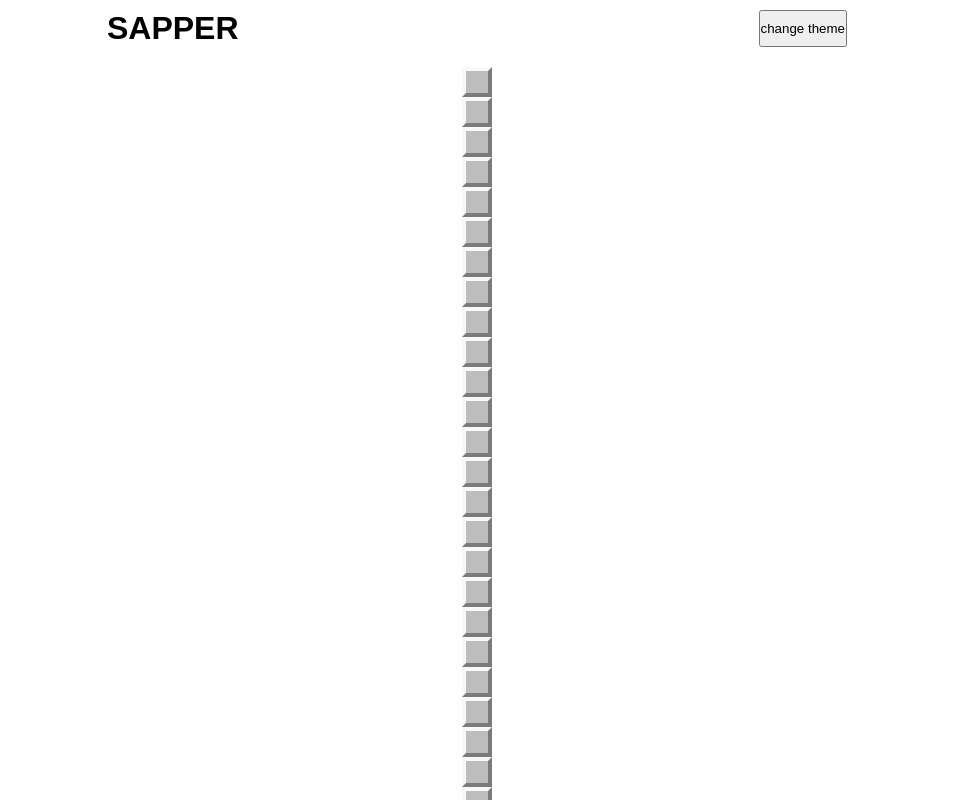
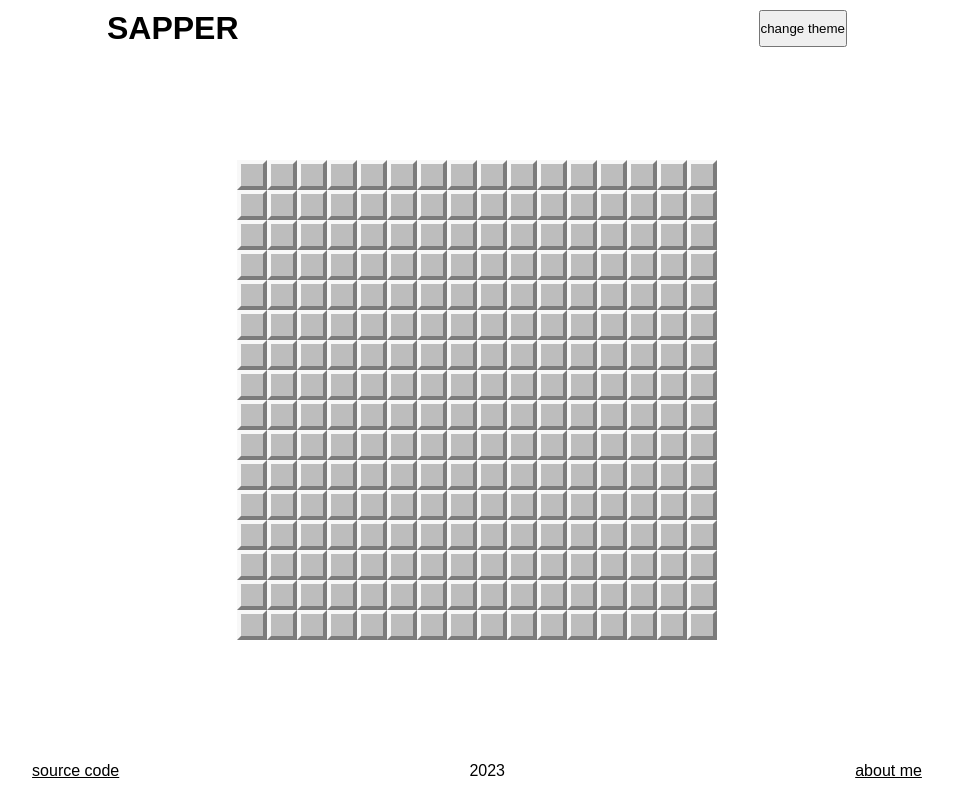
Before and after one commit to Vetapteka/sapper_game, a React (Create React App) app: page / in a window 1280 px wide. Shown: the top 800 px of the page, without its empty margins (163-1116 px from the left). Built offline with nearby package versions, Linux system fonts and the light colour scheme.

Commit message:
start with no bomb + neighboring empty tiles open

```diff
--- a/src/components/game/Game.tsx
+++ b/src/components/game/Game.tsx
@@ -1,6 +1,8 @@
 import { useRef } from 'react';
 import Tile, { TileRef } from './Tile';
 import { GameField } from './tools/GameField';
+import styled from 'styled-components';
+import { MultipleArray } from './tools/MultipleArray';
 
 const x = 16;
 const y = 16;
@@ -9,8 +11,16 @@ const bombRadius = 1;
 
 let isFirstClick = true;
 
+const Grid = styled.div`
+    display: grid;
+    margin: 0 auto;
+    grid-template-columns: repeat(16, 30px);
+    grid-template-rows: repeat(16, 30px);
+`;
+
 const Game = () => {
     const tileRefs = useRef<Array<TileRef>>([]);
+    const gameField = new GameField(bombCount, x, y, bombRadius);
 
     const createTiles = () => {
         const tiles = [];
@@ -31,7 +41,7 @@ const Game = () => {
     const handleRightClick = (event: React.MouseEvent<HTMLDivElement>) => {
         event.preventDefault();
 
-        const tile = getTileByClick(event);
+        const tile = getTileByIndex(getTileIndexByClick(event));
         const clickCounter = tile.getRightClickCount();
         const clickCount = clickCounter.current;
 
@@ -48,28 +58,44 @@ const Game = () => {
     };
 
     const handleLeftClick = (event: React.MouseEvent<HTMLDivElement>) => {
+        const tileIndex = getTileIndexByClick(event);
+
         if (isFirstClick) {
-            initTiles();
+            initTiles(tileIndex);
             isFirstClick = false;
         }
 
-        getTileByClick(event)?.open();
+        const tile = getTileByIndex(tileIndex);
+
+        const tileCoord = MultipleArray.getCoordsByLineCoords(
+            tile.getIndex(),
+            x
+        );
+
+        const openedCoords = gameField.getUnlockedCoords(tileCoord);
+
+        openedCoords.forEach((coords) => {
+            const index = MultipleArray.getLineCoordsByCoords(coords, x);
+            tileRefs.current[index].open();
+        });
     };
 
-    const getTileByClick = (
-        event: React.MouseEvent<HTMLDivElement>
-    ): TileRef => {
+    const getTileIndexByClick = (event: React.MouseEvent<HTMLDivElement>) => {
         const target = event.target as HTMLDivElement;
         const index = target.dataset.index || '0';
-
-        return tileRefs.current[+index];
+        return +index;
     };
 
-    const initTiles = () => {
-        const gameField = new GameField(bombCount, x, y, bombRadius);
-        gameField.fillField();
+    const getTileByIndex = (index: number): TileRef => {
+        return tileRefs.current[index];
+    };
+
+    const initTiles = (firstClickTileIndex: number) => {
+        gameField.fillField(
+            MultipleArray.getCoordsByLineCoords(firstClickTileIndex, x)
+        );
+
         const field = gameField.field;
-
         const filedLine = field.getValuesInLine();
 
         tileRefs.current.forEach((ref, index) => {
@@ -77,7 +103,7 @@ const Game = () => {
         });
     };
 
-    return <>{createTiles()}</>;
+    return <Grid>{createTiles()}</Grid>;
 };
 
 export default Game;
--- a/src/components/game/Tile.tsx
+++ b/src/components/game/Tile.tsx
@@ -84,6 +84,7 @@ export interface TileData {
 
 export interface TileRef {
     open: () => void;
+    getIndex: () => number;
     getRightClickCount: () => React.MutableRefObject<number>;
 
     setTileOpenedRole: (role: TileOpenedRoleType) => void;
@@ -103,6 +104,10 @@ const Tile = forwardRef<TileRef, TileProps>(
         const rightClickCount = useRef(0);
 
         useImperativeHandle(ref, () => ({
+            getIndex: () => {
+                return data.index;
+            },
+
             open: () => {
                 setIsOpen(true);
             },
--- a/src/components/game/tools/Coordinates.ts
+++ b/src/components/game/tools/Coordinates.ts
@@ -1,4 +1,13 @@
-export type Coordinates =  {
+export class Coordinates {
     x: number;
     y: number;
+
+    constructor(x: number, y: number) {
+        this.x = x;
+        this.y = y;
+    }
+
+    static compare(c1: Coordinates, c2: Coordinates) {
+        return c1.x == c2.x && c1.y == c2.y;
+    }
 }
--- a/src/components/game/tools/GameField.ts
+++ b/src/components/game/tools/GameField.ts
@@ -1,13 +1,17 @@
 import { Coordinates } from './Coordinates';
-import { NumberMultipleArray } from './MultipleArray';
+import { MultipleArray, NumberMultipleArray } from './MultipleArray';
 import { getRandomIndex } from './tools';
 
 export class GameField {
     _field: NumberMultipleArray;
     _bombCount: number;
+    _bombCoordinates: Array<Coordinates>;
+    _openedCoordinates: MultipleArray;
     _x: number;
     _y: number;
-    _getNeighboursCoords;
+    _getNeighboursCoords: (
+        coords: Coordinates | undefined
+    ) => Array<Coordinates>;
 
     constructor(
         bombCount: number,
@@ -16,6 +20,8 @@ export class GameField {
         neighbourRadius: number
     ) {
         this._bombCount = bombCount;
+        this._bombCoordinates = new Array<Coordinates>();
+        this._openedCoordinates = new MultipleArray(x, y, false);
         this._x = x;
         this._y = y;
         this._field = new NumberMultipleArray(x, y, 0);
@@ -27,54 +33,115 @@ export class GameField {
         return this._field;
     }
 
-    fillField() {
+    fillField(startCoords: Coordinates) {
         for (let i: number = 0; i < this._bombCount; i++) {
-            const bombCoords = this._createBomb();
+            const bombCoords = this._createBomb(startCoords);
             this._notifyNeighbours(bombCoords);
         }
     }
 
-    _createBomb(): Coordinates {
+    getUnlockedCoords(tileCoord: Coordinates): Array<Coordinates> {
+        if (this._isCoordBomb(tileCoord)) return this._bombCoordinates;
+
+        const unlockedCoordinates = new Array<Coordinates>();
+        const queue = new Array<Coordinates>();
+
+        this._openedCoordinates.setValue(tileCoord, true);
+        unlockedCoordinates.push(tileCoord);
+
+        //if it's a digit find 0 near
+        if (this._isCoordDigit(tileCoord)) {
+            const neighbours = this._getNeighboursCoords(tileCoord);
+
+            neighbours.forEach((neighbour) => {
+                if (this._isCoordEmpty(neighbour)) {
+                    this._openedCoordinates.setValue(neighbour, true);
+                    queue.push(neighbour);
+                    unlockedCoordinates.push(neighbour);
+                }
+            });
+        } else {
+            queue.push(tileCoord);
+        }
+
+        // bfs
+        while (queue.length !== 0) {
+            const current = queue.shift();
+
+            const neighbours = this._getNeighboursCoords(current);
+
+            neighbours.forEach((neighbour) => {
+                if (
+                    !this._openedCoordinates.getValue(neighbour) &&
+                    !this._isCoordBomb(neighbour)
+                ) {
+                    this._openedCoordinates.setValue(neighbour, true);
+                    unlockedCoordinates.push(neighbour);
+                    if (this._isCoordEmpty(neighbour)) queue.push(neighbour);
+                }
+            });
+        }
+
+        return unlockedCoordinates;
+    }
+
+    _createBomb(exclude: Coordinates): Coordinates {
         let bombCoords: Coordinates;
         do {
             bombCoords = {
                 x: getRandomIndex(0, this._x),
                 y: getRandomIndex(0, this._y),
             };
-        } while (this._isCoordBomb(bombCoords));
+        } while (
+            this._isCoordBomb(bombCoords) ||
+            Coordinates.compare(bombCoords, exclude)
+        );
 
         this._field.setValue(bombCoords, -1);
+        this._bombCoordinates.push(bombCoords);
 
         return bombCoords;
     }
 
-    _notifyNeighbours(bombCoords: Coordinates) {
+    _notifyNeighbours(bombCoords: Coordinates): void {
         const neighbours = this._getNeighboursCoords(bombCoords);
 
         neighbours.forEach((neighbour) => {
-            if (
-                this._field.isExist(neighbour) &&
-                !this._isCoordBomb(neighbour)
-            ) {
+            if (!this._isCoordBomb(neighbour)) {
                 this._field.inc(neighbour);
             }
         });
     }
 
-    _isCoordBomb(coords: Coordinates) {
+    _isCoordBomb(coords: Coordinates): Boolean {
         return this._field.getValue(coords) === -1;
+    }
+
+    _isCoordDigit(coords: Coordinates): Boolean {
+        return this._field.getValue(coords) > 0;
+    }
+
+    _isCoordEmpty(coords: Coordinates): Boolean {
+        return this._field.getValue(coords) == 0;
     }
 
     _getNeighboursCoordPattern =
         (distance: number) =>
-        (coords: Coordinates): Array<Coordinates> => {
-            const pattern: Array<Coordinates> = new Array<Coordinates>();
-            for (let i: number = -distance; i <= distance; i++) {
-                for (let j: number = -distance; j <= distance; j++) {
-                    if (i == 0 && j == 0) continue;
-                    pattern.push({ x: i + coords.x, y: j + coords.y });
+        (coords: Coordinates | undefined): Array<Coordinates> => {
+            const neighbours: Array<Coordinates> = new Array<Coordinates>();
+            if (coords) {
+                for (let i: number = -distance; i <= distance; i++) {
+                    for (let j: number = -distance; j <= distance; j++) {
+                        if (i == 0 && j == 0) continue;
+                        const neighbour = new Coordinates(
+                            i + coords.x,
+                            j + coords.y
+                        );
+                        if (this._field.isExist(neighbour))
+                            neighbours.push(neighbour);
+                    }
                 }
             }
-            return pattern;
+            return neighbours;
         };
 }
--- a/src/components/game/tools/MultipleArray.ts
+++ b/src/components/game/tools/MultipleArray.ts
@@ -7,6 +7,17 @@ export class MultipleArray {
     constructor(x: number, y: number, defaultValue: any) {
         this._array = this._createArray(x, y, defaultValue);
         this.isExist = this._getIsExistFunction(x, y);
+    }
+
+    static getCoordsByLineCoords(value: number, x: number): Coordinates {
+        return { x: value % x, y: Math.floor(value / x) };
+    }
+
+    static getLineCoordsByCoords(
+        coords: Coordinates,
+        x: number,
+    ): number {
+        return coords.y * x + coords.x;
     }
 
     _createArray(x: number, y: number, defaultValue: any): Array<Array<any>> {
@@ -30,6 +41,16 @@ export class MultipleArray {
     setValue(coords: Coordinates, value: any) {
         this._array[coords.y][coords.x] = value;
     }
+
+    getValuesInLine(): Array<any> {
+        const aaa = new Array<any>();
+
+        this._array.forEach((array) => {
+            array.forEach((el) => aaa.push(el));
+        });
+
+        return aaa;
+    }
 }
 
 export class NumberMultipleArray extends MultipleArray {
```
